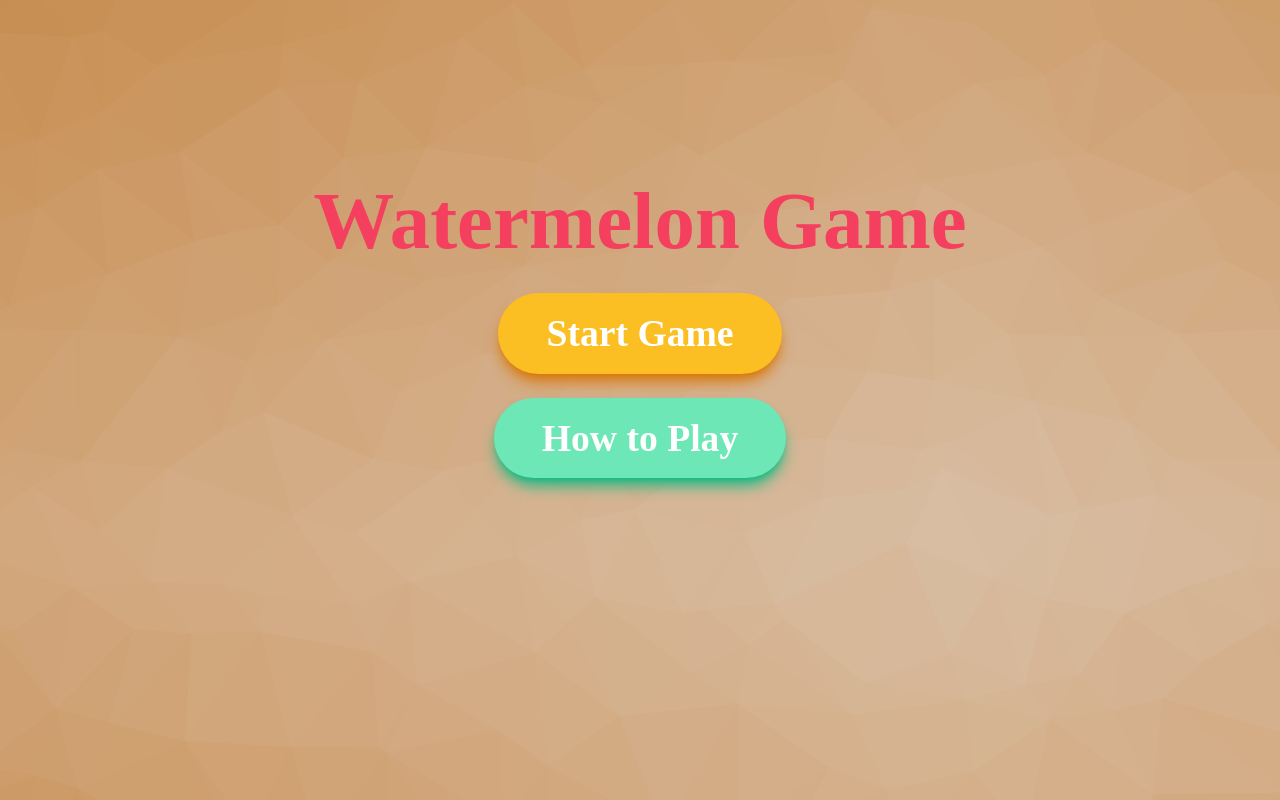
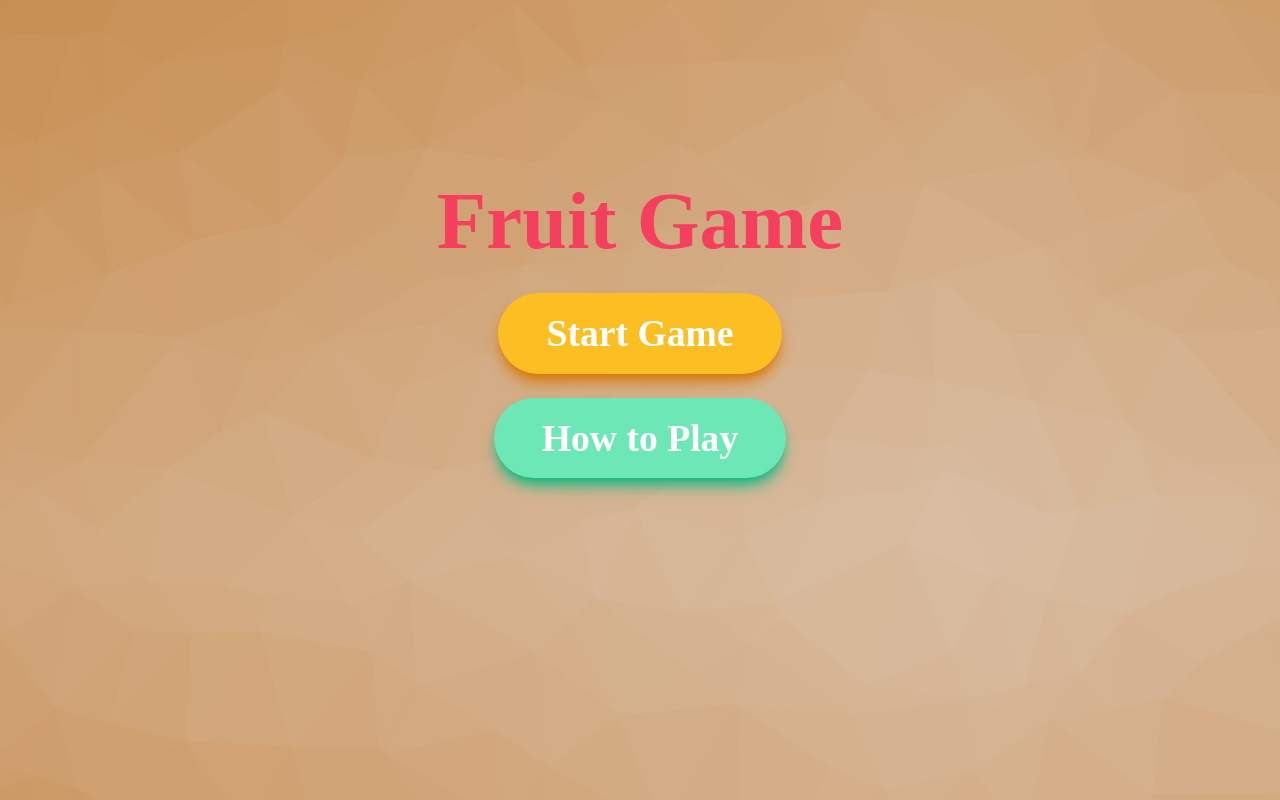
Before and after one commit to LoneCoder21/FruitGame, a Next.js app: page / in a window 1280 px wide. Built offline with nearby package versions, Linux system fonts and the light colour scheme; what @designbycode/tailwindcss-text-stroke would draw is missing.

Commit message:
change name

```diff
--- a/app/layout.tsx
+++ b/app/layout.tsx
@@ -1,22 +1,18 @@
-import type { Metadata } from 'next'
-import { Inter } from 'next/font/google'
-import './globals.css'
+import type { Metadata } from "next";
+import { Inter } from "next/font/google";
+import "./globals.css";
 
-const inter = Inter({ subsets: ['latin'] })
+const inter = Inter({ subsets: ["latin"] });
 
 export const metadata: Metadata = {
-  title: 'Watermelon Game',
-  description: 'A simple watermelon game',
+    title: "Fruit Game",
+    description: "A simple suika based fruit game"
+};
+
+export default function RootLayout({ children }: { children: React.ReactNode }) {
+    return (
+        <html lang="en">
+            <body className={inter.className}>{children}</body>
+        </html>
+    );
 }
-
-export default function RootLayout({
-  children,
-}: {
-  children: React.ReactNode
-}) {
-  return (
-    <html lang="en">
-      <body className={inter.className}>{children}</body>
-    </html>
-  )
-}
--- a/app/page.tsx
+++ b/app/page.tsx
@@ -5,7 +5,7 @@ export default function Home() {
         <main className="flex min-h-screen flex-col bg-[url('/trianglify.png')]">
             <section className="flex flex-col items-center my-40">
                 <h1 className="text-xl text-center text-rose-500 text-stroke-2 text-stroke-green-400 font-extrabold sm:text-mxl">
-                    Watermelon Game
+                    Fruit Game
                 </h1>
                 <Link
                     href="/play"
--- a/package.json
+++ b/package.json
@@ -1,5 +1,5 @@
 {
-    "name": "watermelongame",
+    "name": "fruitgame",
     "version": "0.1.0",
     "private": true,
     "scripts": {
```
Also changed, not shown: 1 other file (tests, documents, lock files or other folders).
